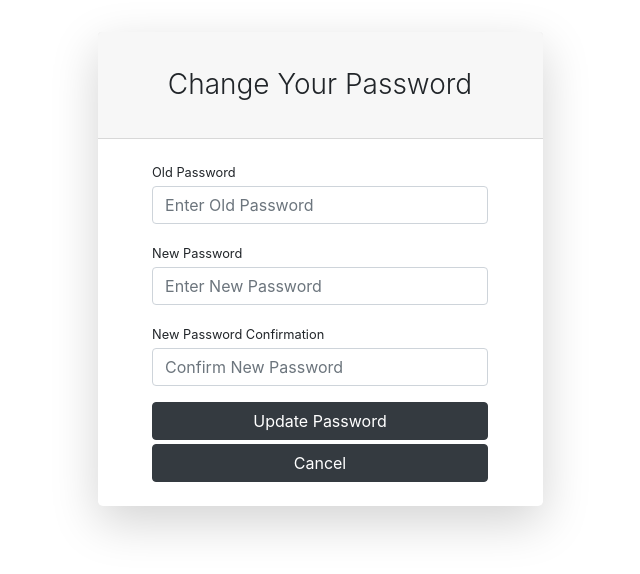
After one commit to quandang246/hn_python_naitei19-air_quality_management, a Django app: page /myapp/password-change/ in a window 1280 px wide. The commit adds this page. Shown: the top 574 px of the page, without its empty margins (320-960 px from the left). Run offline with Django 3.2, Linux system fonts and the light colour scheme; the visitor is signed in with stand-in values (Sample User, id 1); some libraries are stand-ins or nearby versions.

Commit message:
68618-fix-bug-profile

```diff
--- a/air_quality_management/air_quality_management/settings.py
+++ b/air_quality_management/air_quality_management/settings.py
@@ -140,3 +140,6 @@ STATIC_URL = '/static/'
 # https://docs.djangoproject.com/en/3.2/ref/settings/#default-auto-field
 
 DEFAULT_AUTO_FIELD = 'django.db.models.BigAutoField'
+
+MEDIA_ROOT = os.path.join(BASE_DIR, 'media')
+MEDIA_URL = '/media/'
--- a/air_quality_management/air_quality_management/urls.py
+++ b/air_quality_management/air_quality_management/urls.py
@@ -23,4 +23,4 @@ urlpatterns = [
     path('admin/', admin.site.urls),
     path('myapp/', include('myapp.urls')),
     path('', RedirectView.as_view(url='myapp/')),
-] + static(settings.STATIC_URL, document_root=settings.STATIC_ROOT)
+] + static(settings.MEDIA_URL, document_root=settings.MEDIA_ROOT)
--- a/air_quality_management/myapp/admin.py
+++ b/air_quality_management/myapp/admin.py
@@ -1,4 +1,4 @@
 from django.contrib import admin
-"""from .models import Profile
+from .models import Profile
 
-admin.site.register(Profile)"""
+admin.site.register(Profile)
--- a/air_quality_management/myapp/models.py
+++ b/air_quality_management/myapp/models.py
@@ -2,6 +2,7 @@ from django.db import models
 import uuid  # Required for unique book instances.
 from django.urls import reverse  # Used to generate URLs by reversing the URL patterns.
 from django.contrib.auth.models import User
+from PIL import Image
 
 
 # Create your models here.
@@ -52,8 +53,21 @@ class Sensor(models.Model):
         return self.name
 
 
-"""class Profile(models.Model):
+class Profile(models.Model):
     user = models.OneToOneField(User, on_delete=models.CASCADE)
 
+    avatar = models.ImageField(default='default.jpg', upload_to='profile_images')
+    bio = models.TextField()
+
     def __str__(self):
-        return self.user.username"""
+        return self.user.username
+
+    def save(self, *args, **kwargs):
+        super().save()
+
+        img = Image.open(self.avatar.path)
+
+        if img.height > 100 or img.width > 100:
+            new_img = (100, 100)
+            img.thumbnail(new_img)
+            img.save(self.avatar.path)
--- a/air_quality_management/myapp/signals.py
+++ b/air_quality_management/myapp/signals.py
@@ -2,7 +2,7 @@ from django.db.models.signals import post_save
 from django.contrib.auth.models import User
 from django.dispatch import receiver
 
-"""from .models import Profile
+from .models import Profile
 
 
 @receiver(post_save, sender=User)
@@ -13,4 +13,4 @@ def create_profile(sender, instance, created, **kwargs):
 
 @receiver(post_save, sender=User)
 def save_profile(sender, instance, **kwargs):
-    instance.profile.save()"""
+    instance.profile.save()
--- /dev/null
+++ b/air_quality_management/myapp/templates/base_profile.html
@@ -0,0 +1,21 @@
+{% load i18n %}
+{% load static %}
+
+<!DOCTYPE html>
+<html lang="en">
+{% load static %}
+{% load i18n %}
+<head>
+    <meta charset="UTF-8">
+    <meta name="viewport" content="width=device-width, initial-scale=1.0">
+    <link rel="stylesheet" href="{% static 'css/cdn.jsdelivr.net_npm_bootstrap@4.5.3_dist_css_bootstrap.min.css' %}">
+    <link rel="stylesheet" href="{% static 'css/styles.css' %}">
+    <title>
+        {% block title %} {% endblock title %}
+    </title>
+</head>
+<body>
+    {% block content %}
+    {% endblock %}
+</body>
+</html>
--- a/air_quality_management/myapp/templates/homepage.html
+++ b/air_quality_management/myapp/templates/homepage.html
@@ -11,6 +11,8 @@
                 <!-- Move the login and register buttons to the right -->
                 <button class="ml-2"><a href="{% url 'login' %}">{% trans "Login" %}</a></button>
                 <button class="ml-2"><a href="{% url 'register' %}">{% trans "Register" %}</a></button>
+                <!-- Move to profile Button -->
+                <button class="ml-2"><a href="{% url 'users-profile' %}">{% trans "Profile" %}</a></button>
             </div>
         </div>
     </header>
--- a/air_quality_management/myapp/templates/registration/login.html
+++ b/air_quality_management/myapp/templates/registration/login.html
@@ -26,7 +26,7 @@
                 <button type="submit">{% trans "Login" %}</button>
             </div>
             <div class="signup-link">
-                {% trans "Don't have an account? " %} <a href="#">{% trans "Sign up"%}</a>
+                {% trans "Don't have an account? " %} <a href="{% url 'register' %}">{% trans "Sign up"%}</a>
             </div>
         </form>
     </div>
--- a/air_quality_management/myapp/templates/registration/register.html
+++ b/air_quality_management/myapp/templates/registration/register.html
@@ -24,7 +24,7 @@
             <button type="submit">{% trans "Sign up" %}</button>
         </div>
         <div class="signup-link">
-            {% trans "Already have an account? "%} <a href="#">{% trans "Login now" %}</a>
+            {% trans "Already have an account? "%} <a href="{% url 'login' %}">{% trans "Login now" %}</a>
         </div>
     </form>
 </div>
--- /dev/null
+++ b/air_quality_management/myapp/templates/user/change_password.html
@@ -0,0 +1,81 @@
+{% extends 'base_profile.html' %}
+{% load i18n %}
+{% load static %}
+
+{% block title %} {% trans "Change Password" %} {% endblock title %}
+{% block content %}
+<div class="form-content my-3 p-3">
+    <div class="container">
+        <div class="row justify-content-center">
+            <div class="col-lg-5">
+                <div class="card shadow-lg border-0 rounded-lg mt-0 mb-3">
+                    <div class="card-header justify-content-center">
+                        <h3 class="font-weight-light my-4 text-center">{% trans "Change Your Password" %}</h3>
+                    </div>
+                    {% if form.errors %}
+                        <div class="alert alert-danger alert-dismissible" role="alert">
+                            <div id="form_errors">
+                                {% for key, value in form.errors.items %}
+                                    <strong>{{ value }}</strong>
+                                {% endfor %}
+                            </div>
+                            <button type="button" class="close" data-dismiss="alert" aria-label="Close">
+                                <span aria-hidden="true">&times;</span>
+                            </button>
+                        </div>
+                    {% endif %}
+                    <div class="card-body">
+                        <form method="POST">
+                            {% csrf_token %}
+                            <div class="form-row">
+                                <div class="col-md-10 offset-md-1">
+                                    <div class="form-group">
+                                        <label class="small mb-1" for="id_old_password">{% trans "Old Password" %}</label>
+                                        <input type="password" name="old_password" autocomplete="new-password"
+                                                class="form-control" required id="id_old_password"
+                                                placeholder="Enter Old Password"/>
+                                        <span>
+                                        </span>
+                                    </div>
+                                </div>
+                            </div>
+                            <div class="form-row">
+                                <div class="col-md-10 offset-md-1">
+                                    <div class="form-group">
+                                        <label class="small mb-1" for="id_new_password1">{% trans "New Password" %}</label>
+                                        <input type="password" name="new_password1" autocomplete="new-password"
+                                                class="form-control" required id="id_new_password1"
+                                                placeholder="Enter New Password"/>
+                                        <span>
+                                        </span>
+                                    </div>
+                                </div>
+                            </div>
+                            <div class="form-row">
+                                <div class="col-md-10 offset-md-1">
+                                    <div class="form-group">
+                                        <label class="small mb-1" for="id_new_password2">{% trans "New Password Confirmation" %}</label>
+                                        <input type="password" name="new_password2" autocomplete="new-password"
+                                                required id="id_new_password2" class="form-control"
+                                                placeholder="Confirm New Password"/>
+                                    </div>
+                                </div>
+                            </div>
+                            <div class="form-row">
+                                <div class="col-md-10 offset-md-1">
+                                    <div class="form-group mt-0 mb-1">
+                                        <button type="submit" class="col-md-12 btn btn-dark" id="reset">{% trans "Update Password" %}</button>
+                                    </div>
+                                    <div class="form-group mt-0 mb-1">
+                                        <a href="{% url 'edit-profile' %}" class="col-md-12 btn btn-dark" id="reset">{% trans "Cancel" %}</a>
+                                    </div>
+                                </div>
+                            </div>
+                        </form>
+                    </div>
+                </div>
+            </div>
+        </div>
+    </div>
+</div>
+{% endblock %}
--- a/air_quality_management/myapp/views.py
+++ b/air_quality_management/myapp/views.py
@@ -2,7 +2,7 @@ from django.shortcuts import render, get_object_or_404, redirect
 from .models import AirQualityData, Location, Pollutant, Sensor
 from django.shortcuts import render
 from django.contrib.auth.decorators import login_required
-from .forms import UpdateUserForm
+from .forms import UpdateUserForm, UpdateProfileForm
 from django.contrib.auth.views import PasswordChangeView
 from django.contrib.messages.views import SuccessMessageMixin
 from django.urls import reverse_lazy
@@ -130,15 +130,18 @@ def profile(request):
 def edit_profile(request):
     if request.method == 'POST':
         user_form = UpdateUserForm(request.POST, instance=request.user)
+        profile_form = UpdateProfileForm(request.POST, request.FILES, instance=request.user.profile)
 
-        if user_form.is_valid():
+        if user_form.is_valid() and profile_form.is_valid():
             user_form.save()
-            messages.success(request, _('Your profile is updated successfully'))
+            profile_form.save()
+            messages.success(request, 'Your profile is updated successfully')
             return redirect(to='users-profile')
     else:
         user_form = UpdateUserForm(instance=request.user)
+        profile_form = UpdateProfileForm(instance=request.user.profile)
 
-    return render(request, 'user/profile_edit.html', {'user_form': user_form})
+    return render(request, 'user/profile_edit.html', {'user_form': user_form, 'profile_form': profile_form})
 
 
 class ChangePasswordView(SuccessMessageMixin, PasswordChangeView):
```
Also changed, not shown: air_quality_management/myapp/forms.py (+9 -1 lines), air_quality_management/myapp/templates/user/profile_edit.html (added, +49 -0 lines), air_quality_management/myapp/templates/user/user_profile.html (+18 -23 lines), air_quality_management/media/default.jpg (added), air_quality_management/myapp/migrations/0003_profile.py.
